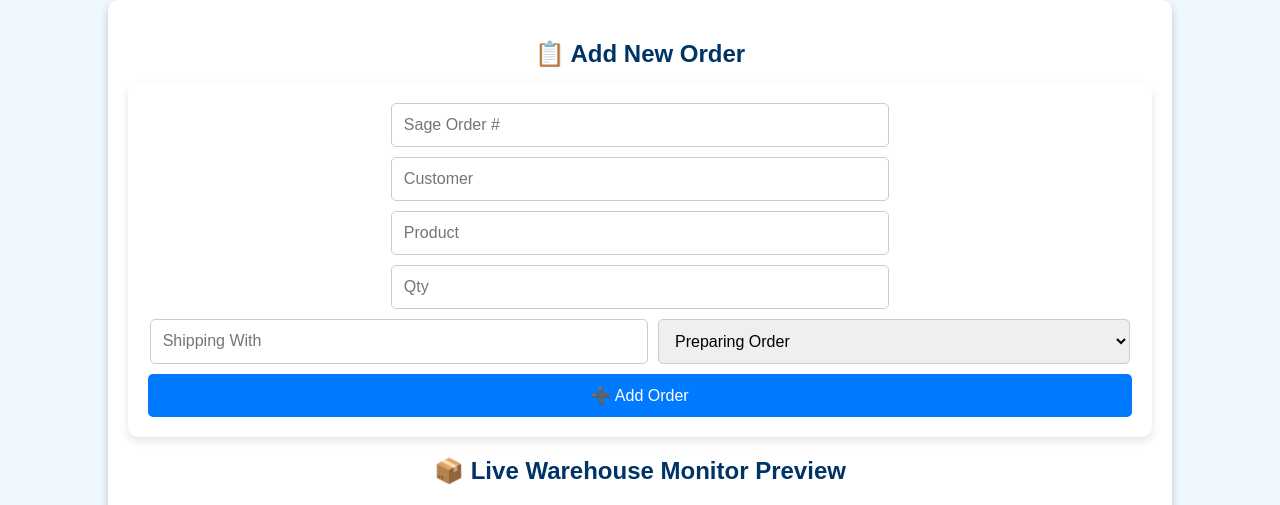
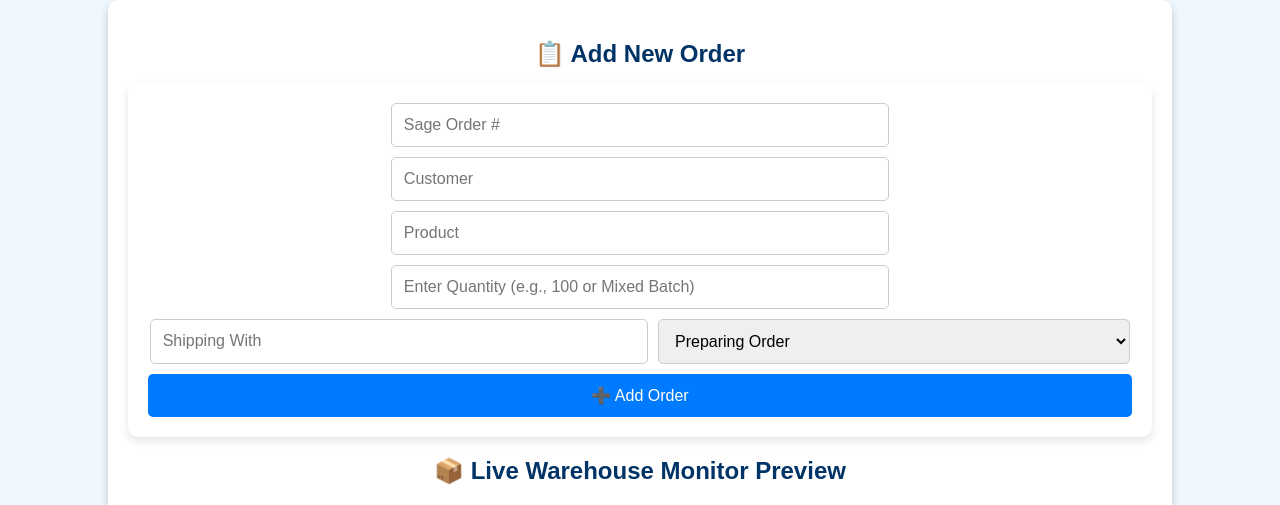
Before and after one commit to ezequif/Shipping-Orders, a Flask app: page /admin in a window 1280 px wide. Shown: the top 505 px of the page. Run offline with Flask 3, Linux system fonts and the light colour scheme; data that the repository does not hold is empty.

Commit message:
Update admin.html

```diff
--- a/templates/admin.html
+++ b/templates/admin.html
@@ -106,7 +106,7 @@
     <input type="text" name="order_number" placeholder="Sage Order #" required>
     <input type="text" name="customer" placeholder="Customer" required>
     <input type="text" name="product" placeholder="Product" required>
-    <input type="number" name="quantity" placeholder="Qty" required>
+    <input type="text" name="quantity" placeholder="Enter Quantity (e.g., 100 or Mixed Batch)" required>
     <input type="text" name="shipping_with" placeholder="Shipping With" required>
     <select name="status" required>
         <option value="Preparing Order">Preparing Order</option>
```
